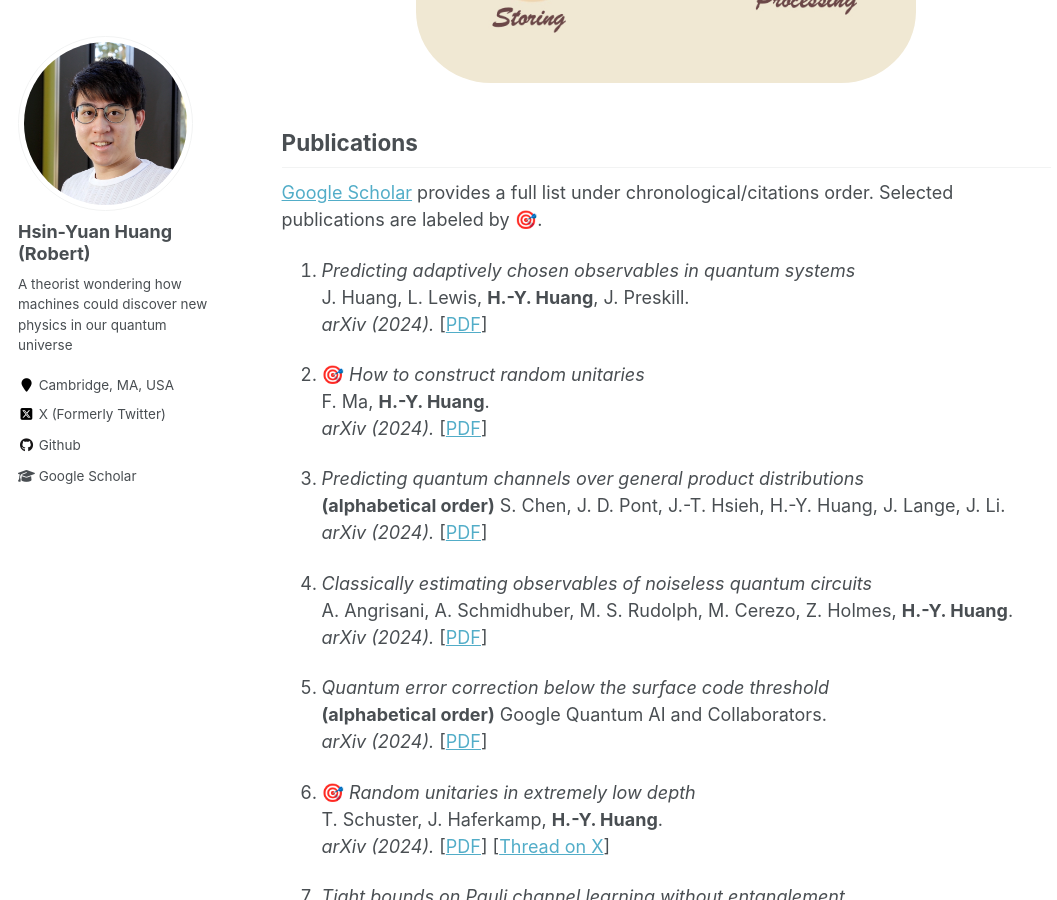
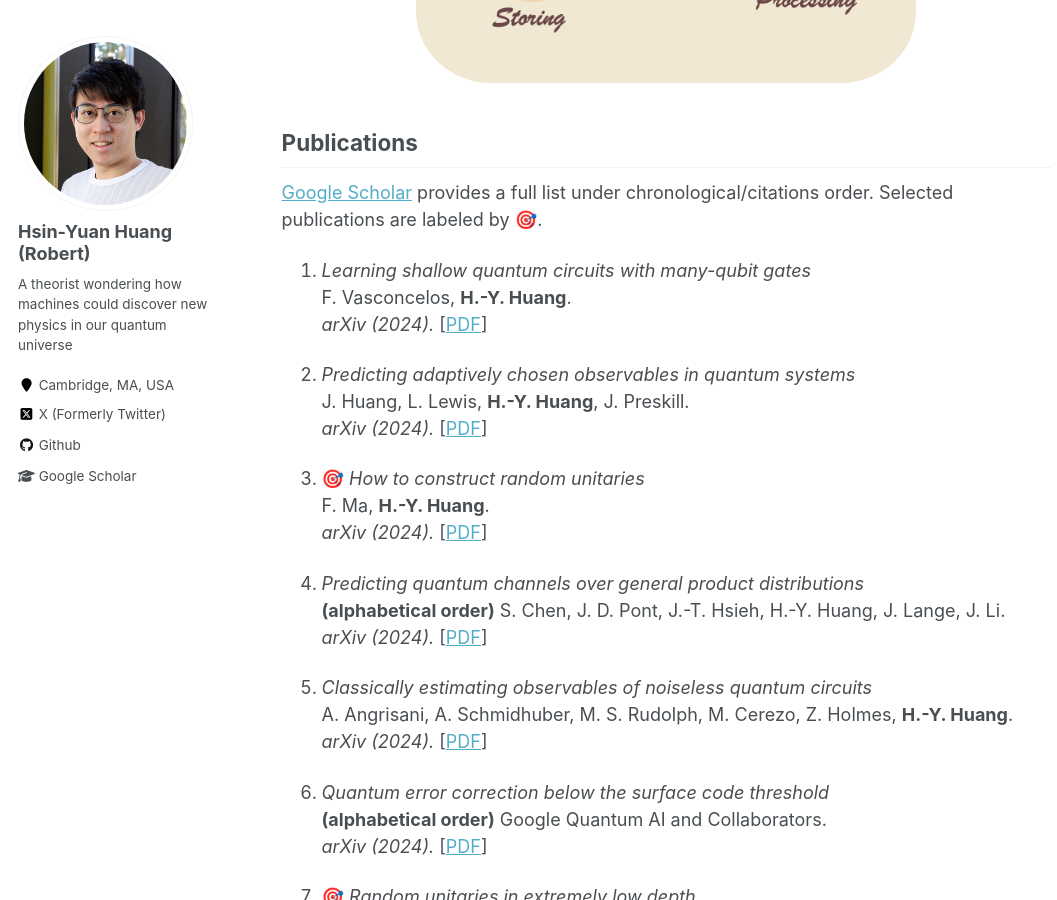
Before and after one commit to hsinyuan-huang/hsinyuan-huang.github.io, a Jekyll site: the page built from _pages/about.md, in a window 1280 px wide and 900 px high, scrolled down 1324 px. Shown: the whole window, without its empty margins (0-1057 px from the left). Built offline with Jekyll 4.4.1, drawn with Linux system fonts in a browser that asks for light colours; emoji names are drawn with the system emoji font; formulas are drawn with MathJax 3.

Commit message:
Update papers

```diff
--- a/_pages/about.md
+++ b/_pages/about.md
@@ -32,6 +32,10 @@ My ultimate goal is to build quantum machines capable of discovering new facets
 ## Publications
 
 <a href="https://scholar.google.com/citations?user=2y5YF-gAAAAJ" target="_blank">Google Scholar</a> provides a full list under chronological/citations order. Selected publications are labeled by :dart:.
+
+1. *Learning shallow quantum circuits with many-qubit gates* <br>
+F. Vasconcelos, **H.-Y. Huang**. <br>
+*arXiv (2024).* [<a href="https://arxiv.org/abs/2410.16693" target="_blank">PDF</a>]
 
 1. *Predicting adaptively chosen observables in quantum systems* <br>
 J. Huang, L. Lewis, **H.-Y. Huang**, J. Preskill. <br>
```
